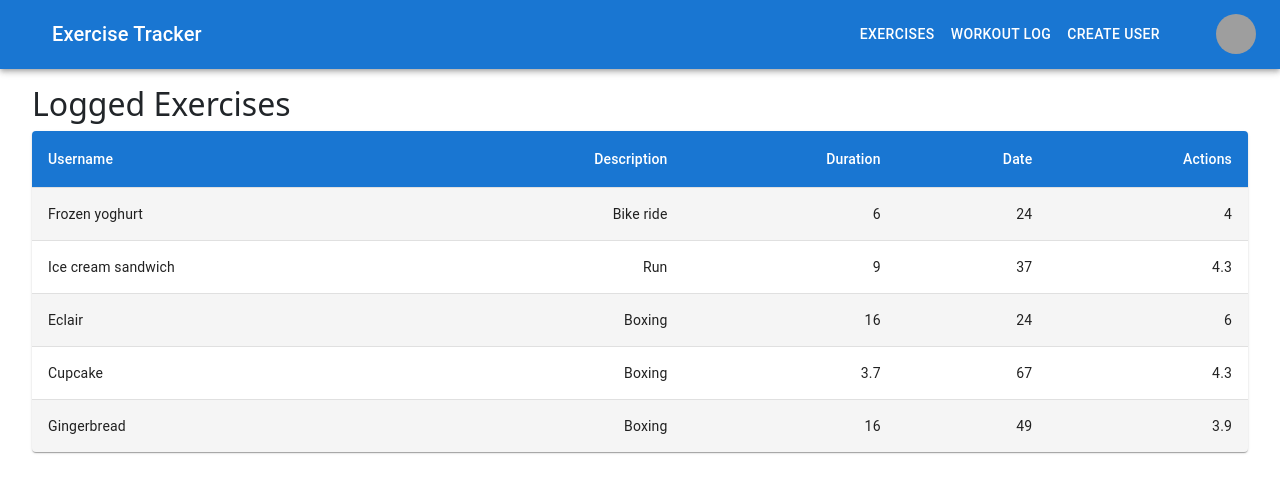
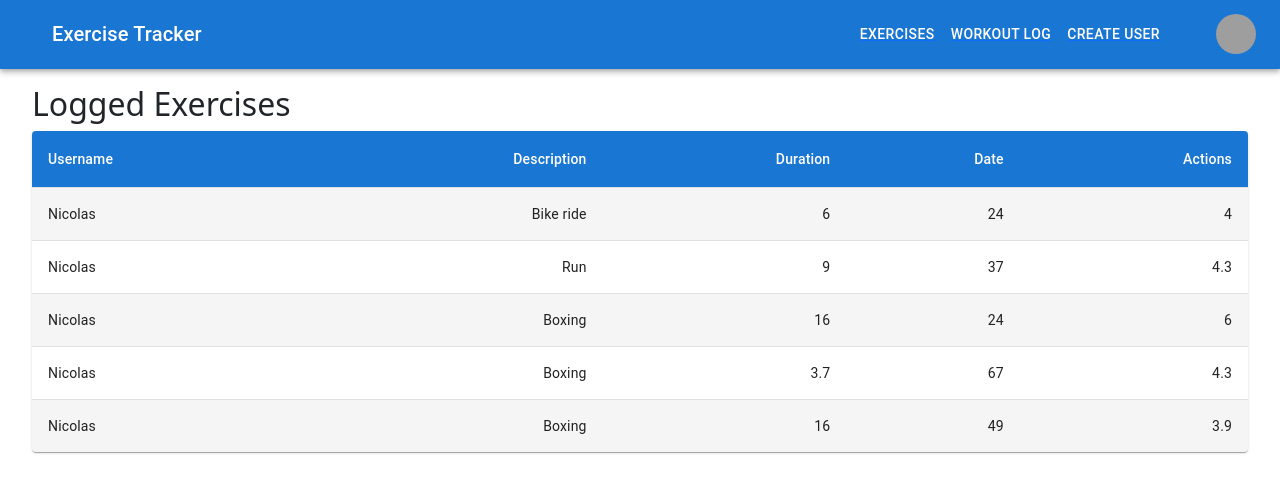
Before and after one commit to Nicolas-Liu/MERN-Exercise-Tracker, a React (Create React App) app in the folder MERN_projects/exercise-tracker/: page /log in a window 1280 px wide. Shown: the top 492 px of the page. Built offline with nearby package versions, Linux system fonts and the light colour scheme; grey boxes are pictures that could not be loaded.

Commit message:
router added

```diff
--- a/MERN_projects/exercise-tracker/package.json
+++ b/MERN_projects/exercise-tracker/package.json
@@ -20,6 +20,7 @@
     "mongoose": "^6.5.2",
     "react": "^18.2.0",
     "react-dom": "^18.2.0",
+    "react-router-dom": "^6.3.0",
     "react-scripts": "5.0.1",
     "styled-components": "^5.3.5",
     "typescript": "^4.7.4",
--- a/MERN_projects/exercise-tracker/src/App.tsx
+++ b/MERN_projects/exercise-tracker/src/App.tsx
@@ -1,18 +1,21 @@
 import React from "react";
-import { Routes, Route } from "react-router-dom";
+import { BrowserRouter, Routes, Route } from "react-router-dom";
 import "./App.css";
 import "bootstrap/dist/css/bootstrap.min.css";
 import ExerciseList from "./components/ExerciseList";
 import Navbar from "./components/Navbar";
 import LoggedExercise from "./components/LoggedExercise";
+import CreateUser from "./components/CreateUser";
 
 function App() {
   return (
     <>
       <Navbar />
-      {/* <Route path="./riyte" element={<ExerciseList />} /> */}
-      {/* <ExerciseList /> */}
-      <LoggedExercise />
+      <Routes>
+        <Route path="/" element={<ExerciseList />} />
+        <Route path="/log" element={<LoggedExercise />} />
+        <Route path="/createUser" element={<CreateUser />} />
+      </Routes>
     </>
   );
 }
--- /dev/null
+++ b/MERN_projects/exercise-tracker/src/components/CreateUser.tsx
@@ -0,0 +1,9 @@
+import React from 'react'
+
+const CreateUser = () => {
+  return (
+    <div>CreateUser</div>
+  )
+}
+
+export default CreateUser
--- a/MERN_projects/exercise-tracker/src/components/LoggedExercise.tsx
+++ b/MERN_projects/exercise-tracker/src/components/LoggedExercise.tsx
@@ -47,11 +47,11 @@ const LoggedExercise = () => {
   }
 
   const rows = [
-    createData("Frozen yoghurt", "Bike ride", 6.0, 24, 4.0),
-    createData("Ice cream sandwich", "Run", 9.0, 37, 4.3),
-    createData("Eclair", "Boxing", 16.0, 24, 6.0),
-    createData("Cupcake", "Boxing", 3.7, 67, 4.3),
-    createData("Gingerbread", "Boxing", 16.0, 49, 3.9),
+    createData("Nicolas", "Bike ride", 6.0, 24, 4.0),
+    createData("Nicolas", "Run", 9.0, 37, 4.3),
+    createData("Nicolas", "Boxing", 16.0, 24, 6.0),
+    createData("Nicolas", "Boxing", 3.7, 67, 4.3),
+    createData("Nicolas", "Boxing", 16.0, 49, 3.9),
   ];
 
   return (
--- a/MERN_projects/exercise-tracker/src/components/Navbar.tsx
+++ b/MERN_projects/exercise-tracker/src/components/Navbar.tsx
@@ -4,8 +4,8 @@ import { AppBar, Box, IconButton, Typography } from "@mui/material";
 import Button from "@mui/material/Button";
 import Avatar from "@mui/material/Avatar";
 import MenuItem from "@mui/material/MenuItem";
-import Menu from '@mui/material/Menu';
-import { Link } from "react-router-dom";
+import Menu from "@mui/material/Menu";
+import {Link} from "react-router-dom";
 
 const Navbar = () => {
   const settings = ["Profile", "Account", "Dashboard", "Logout"];
@@ -38,19 +38,23 @@ const Navbar = () => {
               Exercise Tracker
             </Typography>
                 <Box sx={{ flexGrow: 0, display: { xs: "none", md: "flex" } }}>
+                  <Link to="/">
                     <Button sx={{ my: 2, color: "white", display: "block" }}>
-                {/* <Link to="/">Exercises</Link> */}
+                      {/* <Link to ="/log">Exercises</Link> */}
                       Exercises
                     </Button>
+                  </Link>
+                  <Link to="/log">
                     <Button sx={{ my: 2, color: "white", display: "block" }}>
                       Workout Log
                     </Button>
+                  </Link>
+                  <Link to="/createUser">
                     <Button sx={{ my: 2, color: "white", display: "block" }}>
                       Create User
                     </Button>
-
+                  </Link>
                 </Box>
-
             {/* <Button color="inherit"></Button> */}
             <IconButton
               sx={{ p: 0 }}
@@ -60,17 +64,17 @@ const Navbar = () => {
               <Avatar alt="Nicolas Sharp" src="/static/images/avatar/2.jpg" />
             </IconButton>
             <Menu
-              sx={{ mt: '45px' }}
+              sx={{ mt: "45px" }}
               id="menu-appbar"
               anchorEl={anchorElUser}
               anchorOrigin={{
-                vertical: 'top',
-                horizontal: 'right',
+                vertical: "top",
+                horizontal: "right",
               }}
               keepMounted
               transformOrigin={{
-                vertical: 'top',
-                horizontal: 'right',
+                vertical: "top",
+                horizontal: "right",
               }}
               open={Boolean(anchorElUser)}
               onClose={handleCloseUserMenu}
--- a/MERN_projects/exercise-tracker/src/index.tsx
+++ b/MERN_projects/exercise-tracker/src/index.tsx
@@ -1,15 +1,18 @@
-import React from 'react';
-import ReactDOM from 'react-dom/client';
-import './index.css';
-import App from './App';
-import reportWebVitals from './reportWebVitals';
+import React from "react";
+import ReactDOM from "react-dom/client";
+import "./index.css";
+import App from "./App";
+import reportWebVitals from "./reportWebVitals";
+import { BrowserRouter } from "react-router-dom";
 
 const root = ReactDOM.createRoot(
-  document.getElementById('root') as HTMLElement
+  document.getElementById("root") as HTMLElement
 );
 root.render(
   <React.StrictMode>
-    <App />
+    <BrowserRouter>
+      <App />
+    </BrowserRouter>
   </React.StrictMode>
 );
 
```
Also changed, not shown: 2 other files (tests, documents, lock files or other folders). Lines whose indentation alone changed are shown as unchanged.
